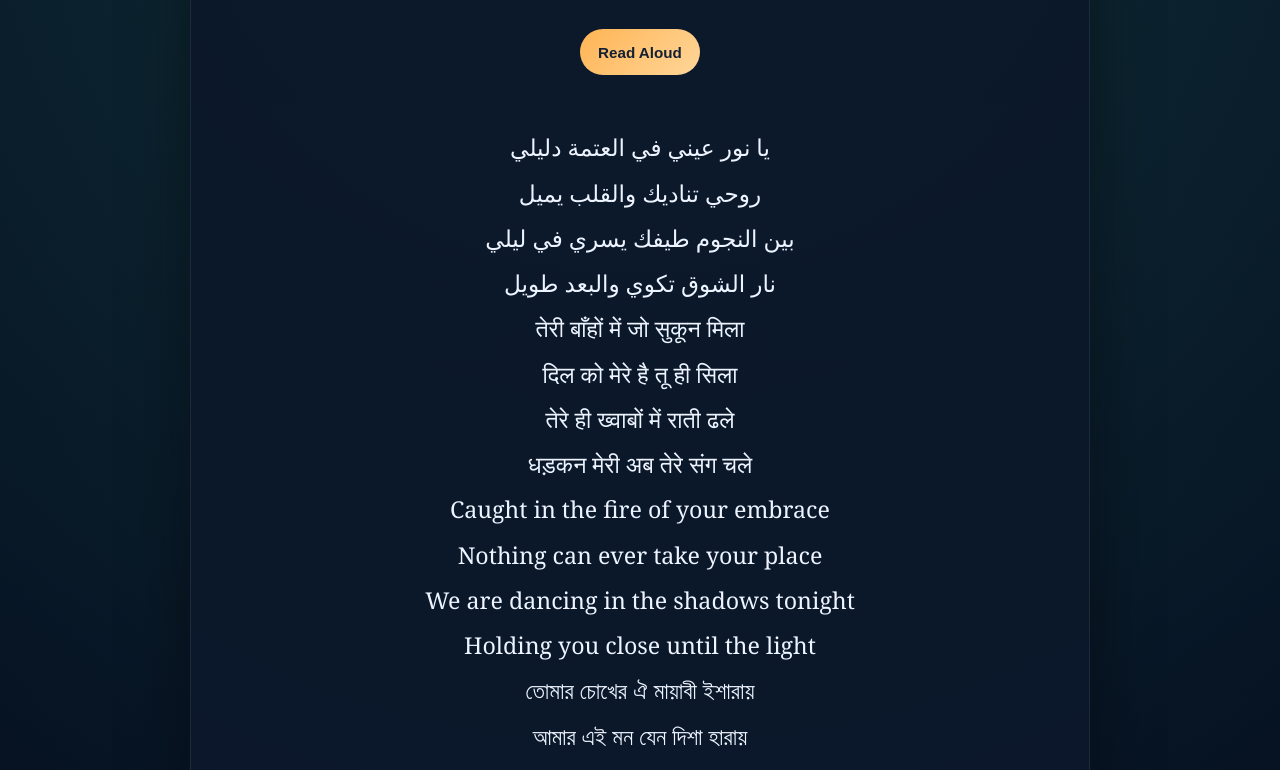
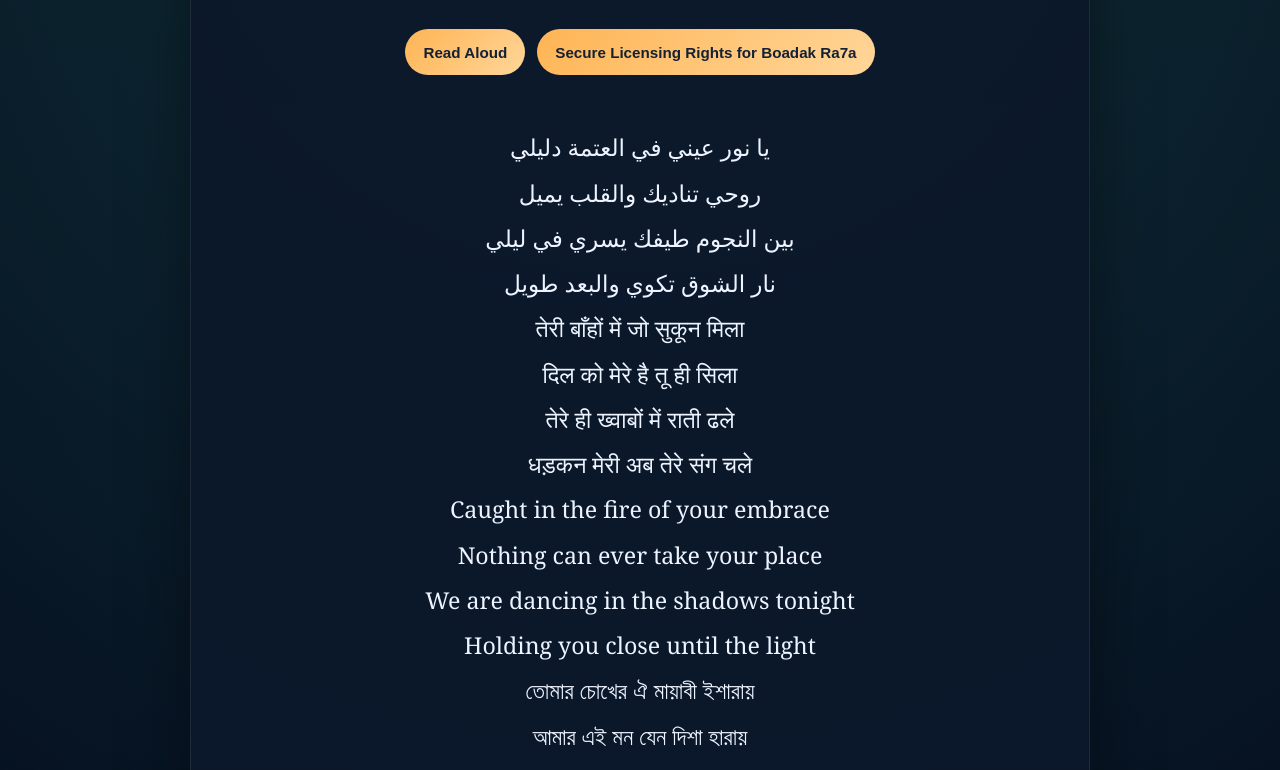
Before and after one commit to ImAbuSayed/boadak-ra7a, a plain HTML site: page index.html in a window 1280 px wide. Shown: the part 227-997 px from the top of the page. Drawn offline with Linux system fonts and the light colour scheme.

Commit message:
feat: update song page

```diff
--- a/index.html
+++ b/index.html
@@ -273,7 +273,8 @@
             flex-wrap: wrap;
         }
         .control-btn,
-        .btn-speak {
+        .btn-speak,
+        .btn-license {
             border: 0;
             border-radius: 999px;
             padding: 12px 18px;
@@ -287,11 +288,13 @@
             transition: transform 0.2s ease, box-shadow 0.2s ease, border-color 0.2s ease;
         }
         .control-btn:hover,
-        .btn-speak:hover {
+        .btn-speak:hover,
+        .btn-license:hover {
             transform: translateY(-1px);
             box-shadow: 0 12px 24px rgba(0, 0, 0, 0.18);
         }
-        .btn-speak {
+        .btn-speak,
+        .btn-license {
             background: linear-gradient(135deg, var(--accent), #ffd699);
             color: #142033;
         }
@@ -534,6 +537,7 @@
 
         <div class="controls">
             <button class="btn-speak" id="speakBtn" title="Read the lyrics aloud"><span id="speakText">Read Aloud</span></button>
+            <a href="https://music.abusayed.com.bd/Licensing/" class="btn-license" title="Get licensing for this song" target="_blank">Secure Licensing Rights for Boadak Ra7a</a>
 
         </div>
         <br>
```
